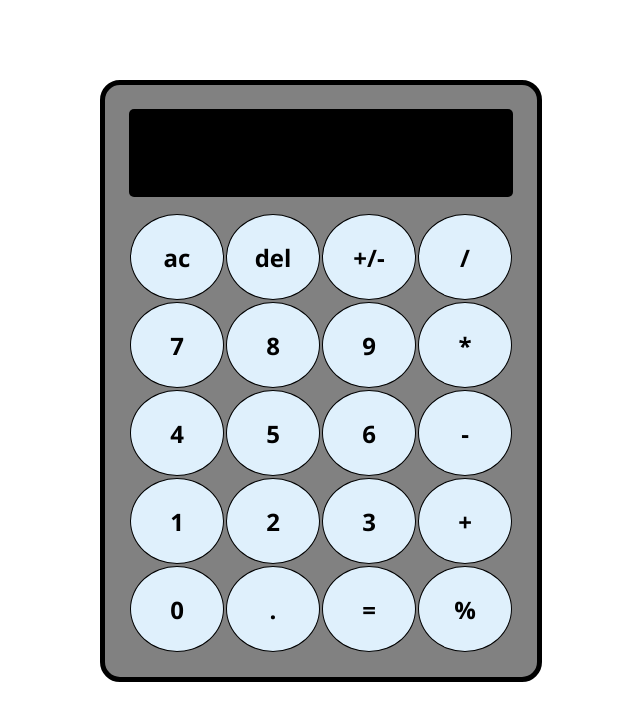
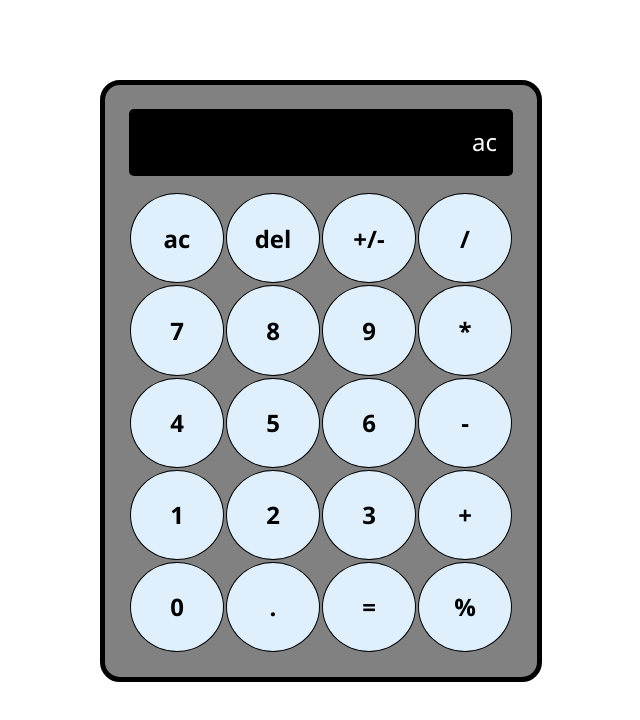
Before and after one commit to Danilo-Giannone/odin-calculator, a plain HTML site: page index.html in a window 1280 px wide. Both pictures are taken after a click on the button "ac". Shown: the whole page, without its empty margins (319-959 px from the left). Drawn offline with Linux system fonts and the light colour scheme.

Commit message:
add basic check for the display and a simple error handler

```diff
--- a/javascript.js
+++ b/javascript.js
@@ -7,6 +7,7 @@ const keyboardText=[["ac","del","+/-","/"],
 
 let container = document.querySelector("#container");
 let keyboard = document.querySelector(".keyboard");
+let display = document.querySelector(".display");
 for (let i = 0; i < keyboardText.length; i++) {
     let row = document.createElement("div");
     row.classList.add("row");
@@ -15,9 +16,15 @@ for (let i = 0; i < keyboardText.length; i++) {
         let button = document.createElement("button");
         button.classList.add("btn");
         button.textContent = keyboardText[i][j];
+        for (let z = 0; z < 10; z++) {
+            if(keyboardText[i][j] == z.toString()){
+               button.classList.add("digit");
+            }else{
+                button.classList.add("operator");
+            }
+        }
         row.appendChild(button);
     }
-
 }
 window.onload = refresh();
 window.addEventListener('resize', function(event){
@@ -30,3 +37,26 @@ function refresh(){
         container.setAttribute("style", "height:70vw; width: 50vw")
     }
 };
+let operatorFlag = false;
+let firstNumber = "";
+let SecondNumber;
+let TotalNumber;
+let operator;
+let buttons = document.querySelectorAll(".btn");
+buttons.forEach(button => {
+    button.addEventListener("click", (e)=>{
+        if(!operatorFlag){
+            firstNumber += (e.target.textContent)
+            checkNumber(firstNumber)
+
+
+        }
+    })
+});
+function checkNumber(num){
+    if(num.length <= 21){
+        display.textContent = num;
+    }else{
+        display.textContent = "Error! Too many digits!"
+    }
+}
--- a/style.css
+++ b/style.css
@@ -17,9 +17,14 @@
     background-color: black;
     margin: 1vh;
     border-radius: 5px;
+    color: white;
+    font-size: 3vh;
+    text-align: end;
+    padding: 2vh 2vh 0vh;
+    font-family: 'Segoe UI', Tahoma, Geneva, Verdana, sans-serif;
 }
 .keyboard{
-    flex: 5;
+    flex: 9;
     margin: 1vh;
     display: flex;
     flex-direction: column;
```
